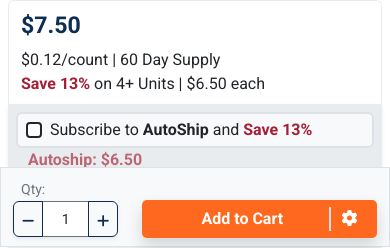
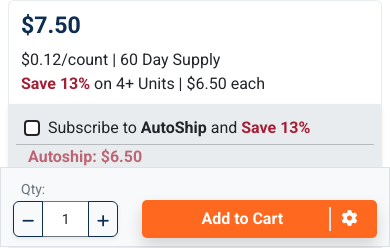
Before and after one commit to PawelPavo/PDP-in-React, a React (Create React App) app: page / in a window 390 px wide. Shown: the part 597-845 px from the top of the page. Built offline with nearby package versions, Linux system fonts and the light colour scheme; a web font is replaced by a local one.

Commit message:
Update AddToCartMobile.jsx

```diff
--- a/src/components/AddToCart/AddToCartMobile.jsx
+++ b/src/components/AddToCart/AddToCartMobile.jsx
@@ -32,7 +32,7 @@ const AddToCartMobile = (props) => {
                 </div>
 
                 <div className={`px-2 card shadow-sm row rounded rounded-top-0 border-top-0 py-2 border-light-subtle ${props.autoshipActive ? "" : "bg-body-secondary border-0"}`}>
-                    <div className={`ps-2 border bg-light border-2 rounded`} >
+                    <div className={`ps-2`} >
                         <div className="form-check my-1">
                             <input
                                 checked={props.autoshipActive ? true : false}
@@ -50,6 +50,7 @@ const AddToCartMobile = (props) => {
 
                         </div>
                     </div>
+                    <hr className="p-0 m-0"/>
                     <p className={`m-0 ${props.autoshipActive ? "fs-3" : `fs-6 ${styles.opacity_custom_og_2}`} ${styles.autoship_price}`}>Autoship: $6.50</p>
                     <p className={`m-0 ${!props.autoshipActive && styles.opacity_custom_og_2}`}>$0.11/count | {props.counter === 0 ? "60" : props.daySupply * props.counter} Day Supply</p>
                     <small className="mt-2"> Always get the lowest price and <span className="fw-bold" style={{ color: "#a41f35" }}>FREE SHIPPING</span> with AutoShip. <span href="#" className={`{text-end m-0 fw-bold} ${styles.link}`}>Learn More</span> </small>
```
